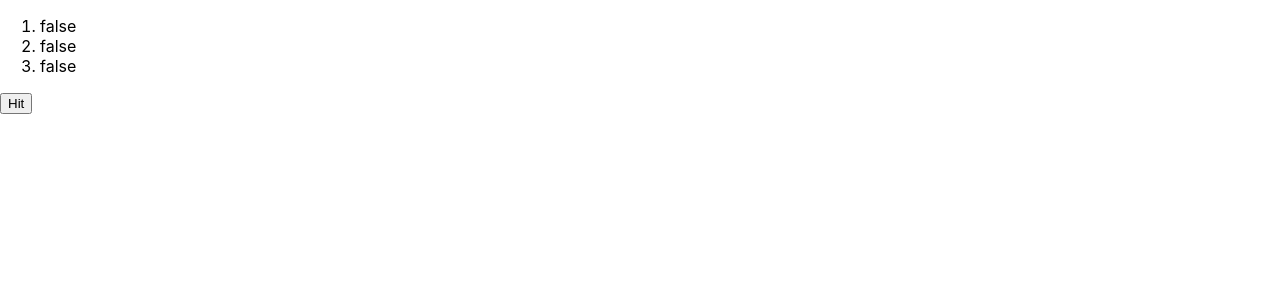
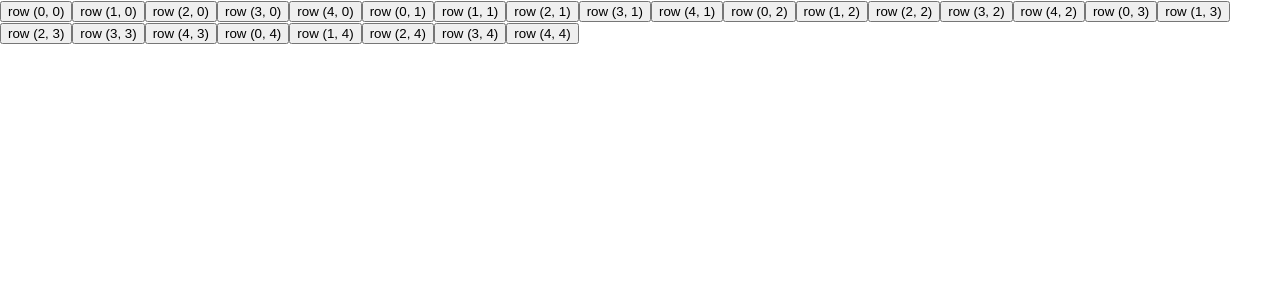
Before and after one commit to isaiahaiasi/react-battleships, a React (Create React App) app: page / in a window 1280 px wide. Shown: the top 300 px of the page. Built offline with nearby package versions, Linux system fonts and the light colour scheme.

Commit message:
Slight update to React tester (still need boat PLUS gameboard)

```diff
--- a/src/components/App.js
+++ b/src/components/App.js
@@ -1,18 +1,18 @@
 import { useState } from "react";
-import TestShip from "./testship";
-import ship from "../logic/ship";
-
+import gameboard from "../logic/gameboard";
+import Gameboard from "./Gameboard";
 // Not sure I'm okay with this approach
 function App() {
-  const [testShip, setTestShip] = useState(ship(3));
+  const [testBoard, updateTestBoard] = useState(gameboard(5));
 
-  const handleHit = (num) => {
-    setTestShip((prev) => prev.hit(num));
+  const handleMove = (num) => {
+    console.log(`handling move (${num.x}, ${num.y})`);
+    updateTestBoard((prev) => prev.receiveHit(num));
   };
 
   return (
     <div className="App">
-      <TestShip handleHit={handleHit} ship={testShip} />
+      <Gameboard handleMove={handleMove} gameboard={testBoard} />
     </div>
   );
 }
--- /dev/null
+++ b/src/components/Gameboard.js
@@ -0,0 +1,25 @@
+import React from "react";
+import vec2 from "../vec2";
+
+export default function Gameboard({ handleMove, gameboard }) {
+  const renderBoard = () => {
+    const rows = [];
+    for (let i = 0; i < gameboard.size; i++) {
+      for (let j = 0; j < gameboard.size; j++) {
+        const pos = vec2(j, i);
+        const isPreviousMiss = gameboard.misses.some((v) => v.equals(pos));
+        rows.push(
+          <button
+            key={j + i * gameboard.size}
+            onClick={() => handleMove(pos)}
+            disabled={isPreviousMiss}
+          >
+            row ({j}, {i})
+          </button>
+        );
+      }
+    }
+    return rows;
+  };
+  return <div>{renderBoard()}</div>;
+}
--- a/src/components/testship.js
+++ /dev/null
@@ -1,21 +0,0 @@
-import React, { useState } from "react";
-
-export default function TestShip({ ship, handleHit }) {
-  const [count, setCount] = useState(0);
-
-  const onHit = () => {
-    handleHit(count);
-    setCount((prev) => prev + 1);
-  };
-
-  return (
-    <div>
-      <ol>
-        {ship.getHits().map((h, i) => (
-          <li key={i}>{h.toString()}</li>
-        ))}
-      </ol>
-      <button onClick={onHit}>Hit</button>
-    </div>
-  );
-}
--- a/src/logic/gameboard.js
+++ b/src/logic/gameboard.js
@@ -3,9 +3,9 @@ export default function gameboardCaller(length) {
   return gameboard(length);
 }
 
-function gameboard(length, ships = [], misses = []) {
+function gameboard(size, ships = [], misses = []) {
   const posOutOfBounds = (pos) =>
-    pos.x < 0 || pos.x > length - 1 || pos.y < 0 || pos.y > length - 1;
+    pos.x < 0 || pos.x > size - 1 || pos.y < 0 || pos.y > size - 1;
 
   const posContainsShip = (pos) =>
     ships.some((ship) => ship.getBoardSpaceCoords().some((v) => v.equals(pos)));
@@ -17,7 +17,7 @@ function gameboard(length, ships = [], misses = []) {
       throw new Error(`Tried to add ship at illegal board position`);
     }
 
-    return gameboard(length, [...ships, ship], misses);
+    return gameboard(size, [...ships, ship], misses);
   };
 
   const receiveHit = (hitPos) => {
@@ -44,14 +44,14 @@ function gameboard(length, ships = [], misses = []) {
       const newShips = [...ships].splice(0, ships.indexOf(hitShip), 1);
       newShips.push(newShip);
 
-      return gameboard(length, newShips, misses);
+      return gameboard(size, newShips, misses);
     } else {
       const newMisses = [...misses, hitPos];
-      return gameboard(length, ships, newMisses);
+      return gameboard(size, ships, newMisses);
     }
   };
 
   const isEveryShipSunk = () => ships.every((ship) => ship.isSunk());
 
-  return { addShip, receiveHit, misses, isEveryShipSunk, isValidShipPos };
+  return { size, addShip, receiveHit, misses, isEveryShipSunk, isValidShipPos };
 }
```
Also changed, not shown: 1 other file (tests, documents, lock files or other folders).
